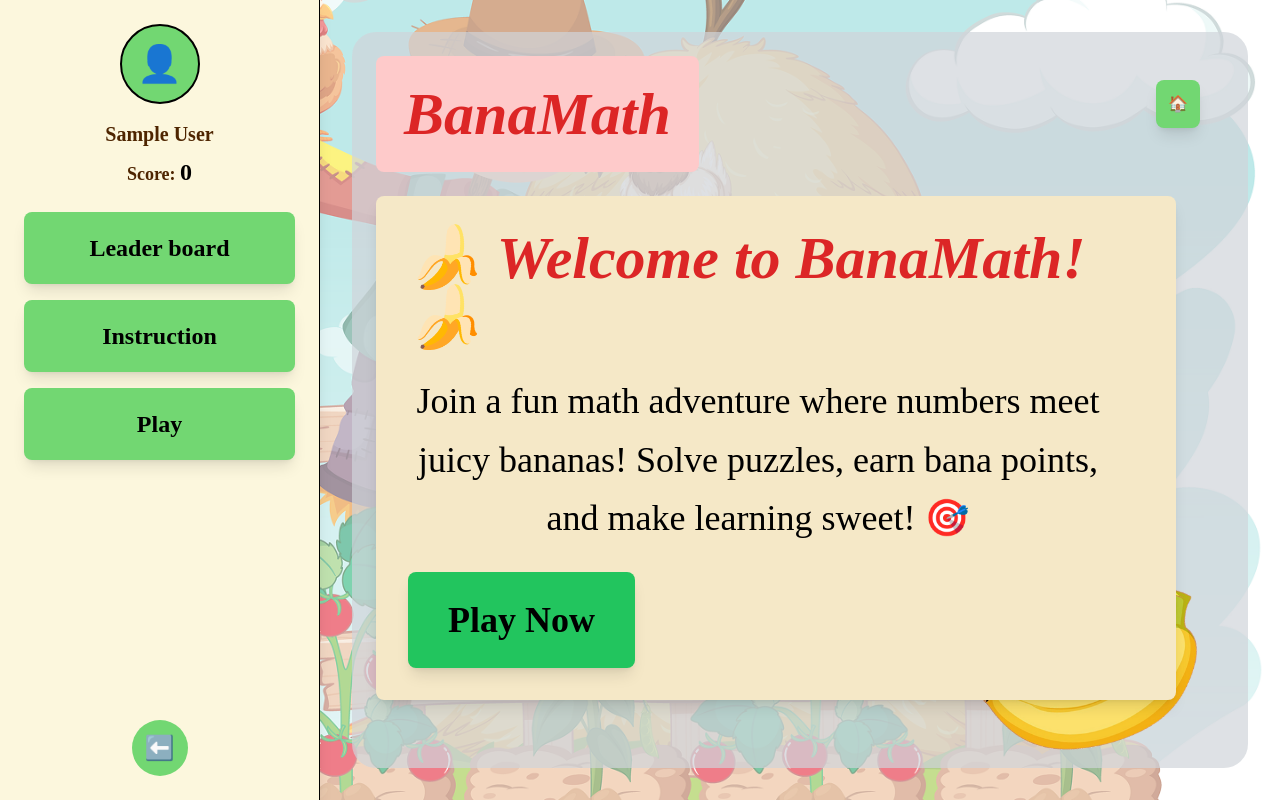
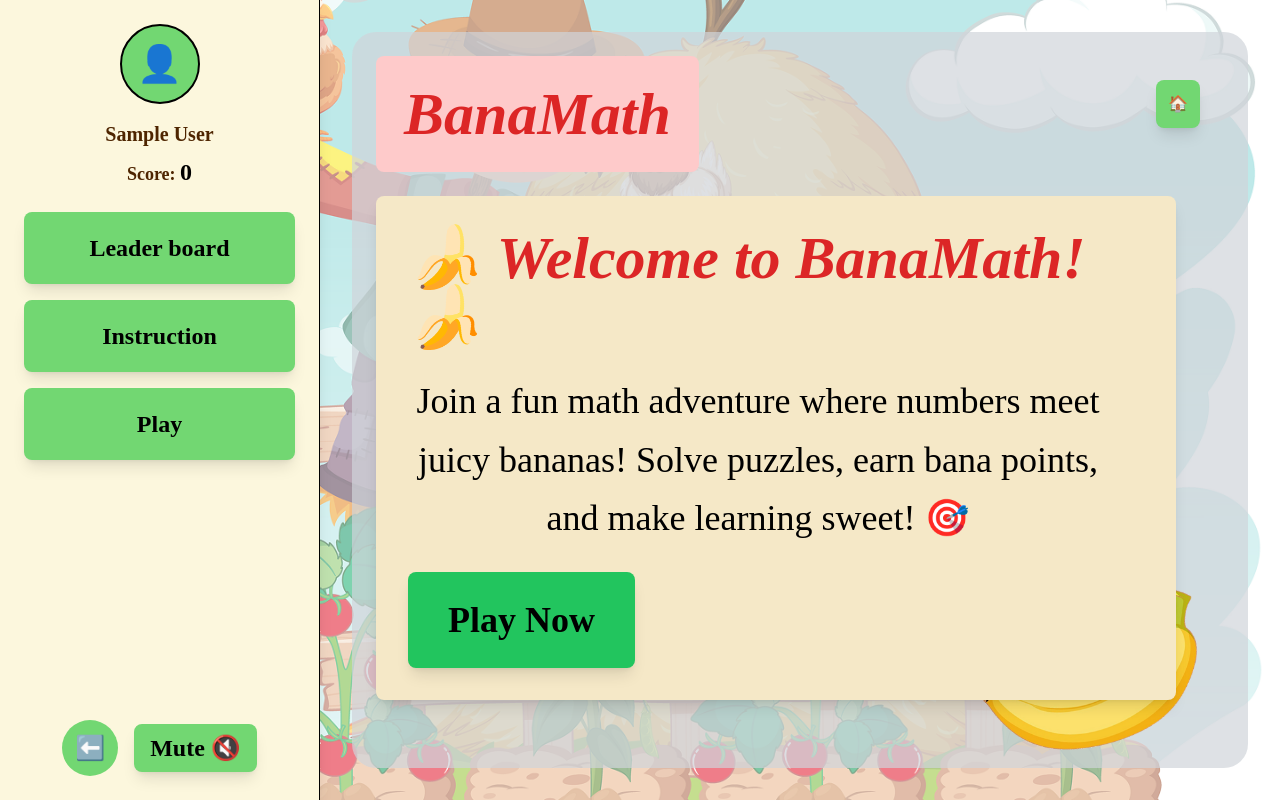
Before and after one commit to MalithaSupun/Banana-Game, a React (Vite) app: page /mainmenu in a window 1280 px wide. Built offline with nearby package versions, Linux system fonts and the light colour scheme; no server answers; the database is empty; sample sign-in values are in the browser's storage.

Commit message:
add audio controls to MainMenuPage; implement mute/unmute functionality and volume adjustment

```diff
--- a/src/pages/MainMenuPage.jsx
+++ b/src/pages/MainMenuPage.jsx
@@ -1,4 +1,4 @@
-import React, { useState, useEffect } from "react";
+import React, { useState, useEffect, useRef } from "react";
 import HomePageBg from "../assets/MainMenuBg.png";
 import InstructionPage from "./InstructionsPage";
 import GamePage from "./GamePage";
@@ -8,6 +8,7 @@ import HomeButton from "../components/HomeButton";
 import Logout from "../components/LogoutButton";
 import WelcomePage from "./WelcomePage";
 import { getAuth, onAuthStateChanged } from "firebase/auth";
+import GameSoundLoop from "../assets/GameSoundLoop.mp3";
 import { getFirestore, doc, getDoc } from "firebase/firestore";
 
 function MainMenuPage() {
@@ -15,6 +16,18 @@ function MainMenuPage() {
   const [selectedLevel, setSelectedLevel] = useState("medium"); // Default level
   const [user, setUser] = useState(null);
   const [score, setScore] = useState(0);
+  const [isMuted, setIsMuted] = useState(false);
+  const [volume, setVolume] = useState(1); // Default volume at max
+  const [showVolumeControl, setShowVolumeControl] = useState(false);
+  const [holdTimeout, setHoldTimeout] = useState(null);
+  const audioRef = useRef(null);
+
+  useEffect(() => {
+    const storedMuteState = localStorage.getItem("isMuted");
+    if (storedMuteState !== null) {
+      setIsMuted(storedMuteState === "true");
+    }
+  }, []);
 
   useEffect(() => {
     const auth = getAuth();
@@ -42,6 +55,43 @@ function MainMenuPage() {
 
     return () => unsubscribe();
   }, []);
+
+  useEffect(() => {
+    if (audioRef.current) {
+      audioRef.current.loop = true;
+      audioRef.current.volume = volume;
+      if (!isMuted) {
+        audioRef.current.play();
+      } else {
+        audioRef.current.pause();
+      }
+    }
+  }, [isMuted, volume]);
+
+  const toggleSound = () => {
+    setIsMuted((prev) => {
+      const newState = !prev;
+      localStorage.setItem("isMuted", newState);
+      return newState;
+    });
+  };
+
+  const handleMouseDown = () => {
+    const timeout = setTimeout(() => {
+      setShowVolumeControl(true);
+    }, 1000); // 4 seconds
+    setHoldTimeout(timeout);
+  };
+
+  const handleMouseUp = () => {
+    clearTimeout(holdTimeout);
+    setHoldTimeout(null);
+  };
+
+  const handleVolumeAdjust = (event) => {
+    setVolume(event.target.value);
+    setTimeout(() => setShowVolumeControl(false), 2000); // Hide after 2 sec
+  };
 
   return (
     <div
@@ -89,9 +139,29 @@ function MainMenuPage() {
           </button>
         </div>
 
-        {/* Logout */}
-        <div className="mt-auto w-full flex justify-center">
+        {/* Mute/Unmute and Logout */}
+        <div className="mt-auto w-full flex justify-center space-x-4 items-center">
           <Logout />
+          <button
+            className="bg-secondary text-black font-bold text-2xl py-2 px-4 rounded-lg shadow-lg"
+            onClick={toggleSound}
+            onMouseDown={handleMouseDown}
+            onMouseUp={handleMouseUp}
+            onMouseLeave={handleMouseUp}
+          >
+            {isMuted ? "Unmute 🔈" : "Mute 🔇"}
+          </button>
+          {showVolumeControl && (
+            <input
+              type="range"
+              min="0"
+              max="1"
+              step="0.01"
+              value={volume}
+              onChange={handleVolumeAdjust}
+              className="w-24"
+            />
+          )}
         </div>
       </div>
 
@@ -115,6 +185,9 @@ function MainMenuPage() {
         )}
       </div>
 
+      {/* Audio Element */}
+      <audio ref={audioRef} src={GameSoundLoop} />
+
       {/* Home Button (Top Right) */}
       <HomeButton />
     </div>
```
